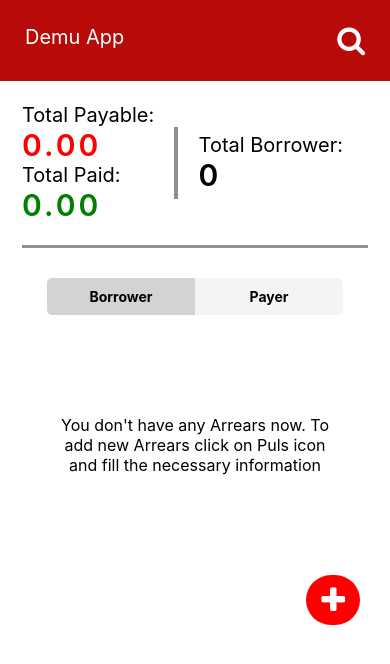
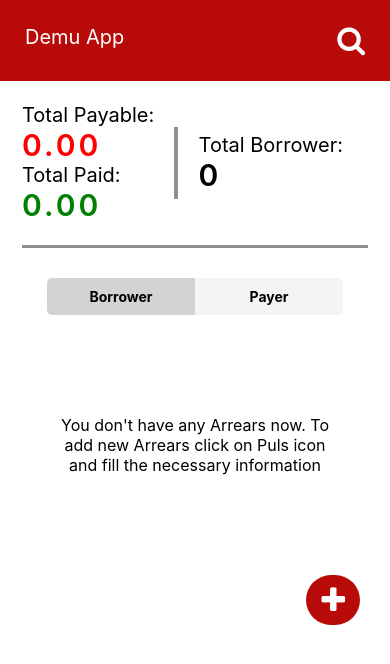
Before and after one commit to hasanulhasan/demu-rn-app, a React Native app: screen / in a window 390 px wide. Shown: the top 664 px of the page. Built offline with nearby package versions, Linux system fonts and the light colour scheme.

Commit message:
permission added

```diff
--- a/App.js
+++ b/App.js
@@ -1,8 +1,10 @@
 import Home from "./Components/Home";
 
+function App() {
 
-export default function App() {
   return (
     <Home></Home>
   );
 }
+
+export default App;
--- a/Components/Home.js
+++ b/Components/Home.js
@@ -1,11 +1,40 @@
-import React from 'react'
+import React, { useEffect } from 'react'
 import { StatusBar } from 'expo-status-bar';
-import { StyleSheet, Text, TouchableOpacity, View } from 'react-native';
+import { Alert, Button, PermissionsAndroid, StyleSheet, Text, TouchableOpacity, View } from 'react-native';
 import BannerView from './BannerView';
 import UserInfo from './UserInfo';
 import Icon from 'react-native-vector-icons/FontAwesome';
+import Contacts from 'react-native-contacts';
 
 export default function Home() {
+
+  // useEffect(() => {
+  //   getPermission();
+  // }, [])
+
+  const getPermission = () => {
+    PermissionsAndroid.request(
+      PermissionsAndroid.PERMISSIONS.READ_CONTACTS,
+      {
+        'title': 'Contacts',
+        'message': 'This app would like to view your contacts.',
+        'buttonPositive': 'Please accept bare mortal'
+      }
+    )
+      .then(res => {
+        if (res == 'granted') {
+          Contacts.getAll()
+            .then((contacts) => {
+              // work with contacts
+              console.log(contacts)
+            })
+            .catch((e) => {
+              console.log(e)
+            })
+        }
+      })
+  }
+
   return (
 
     <View style={styles.container}>
@@ -21,12 +50,11 @@ export default function Home() {
           textAlign: 'center', fontSize: 16
         }}>You don't have any Arrears now. To add new Arrears click on Puls icon and fill the necessary information</Text>
       </View>
-      <View style={styles.plusIcon}>
-        <TouchableOpacity>
 
-          <Icon style={styles.plusIconInternal} name="plus" size={30} color="#ffffff" />
-        </TouchableOpacity>
-      </View>
+      <TouchableOpacity style={styles.plusIcon} onPress={() => getPermission()}>
+        <Icon style={styles.plusIconInternal} name="plus" size={30} color="#ffffff" />
+      </TouchableOpacity>
+
       {/* <StatusBar style="auto" /> */}
     </View>
   )
@@ -64,7 +92,7 @@ const styles = StyleSheet.create({
     marginEnd: 30
   },
   plusIconInternal: {
-    backgroundColor: 'red',
+    backgroundColor: '#B90A0A',
     borderRadius: 35,
     padding: 10,
     paddingHorizontal: 15
--- a/package.json
+++ b/package.json
@@ -10,12 +10,17 @@
   },
   "dependencies": {
     "@expo/webpack-config": "^0.17.2",
+    "@react-navigation/native": "^6.1.2",
+    "@react-navigation/native-stack": "^6.9.8",
     "expo": "~47.0.12",
     "expo-splash-screen": "~0.17.5",
     "expo-status-bar": "~1.4.2",
     "react": "18.1.0",
     "react-dom": "18.1.0",
     "react-native": "0.70.5",
+    "react-native-contacts": "^7.0.5",
+    "react-native-safe-area-context": "^4.5.0",
+    "react-native-screens": "^3.19.0",
     "react-native-vector-icons": "^9.2.0",
     "react-native-web": "~0.18.9"
   },
```
Also changed, not shown: Components/Login/Login.js (added, +10 -0 lines), 1 other file (tests, documents, lock files or other folders).
